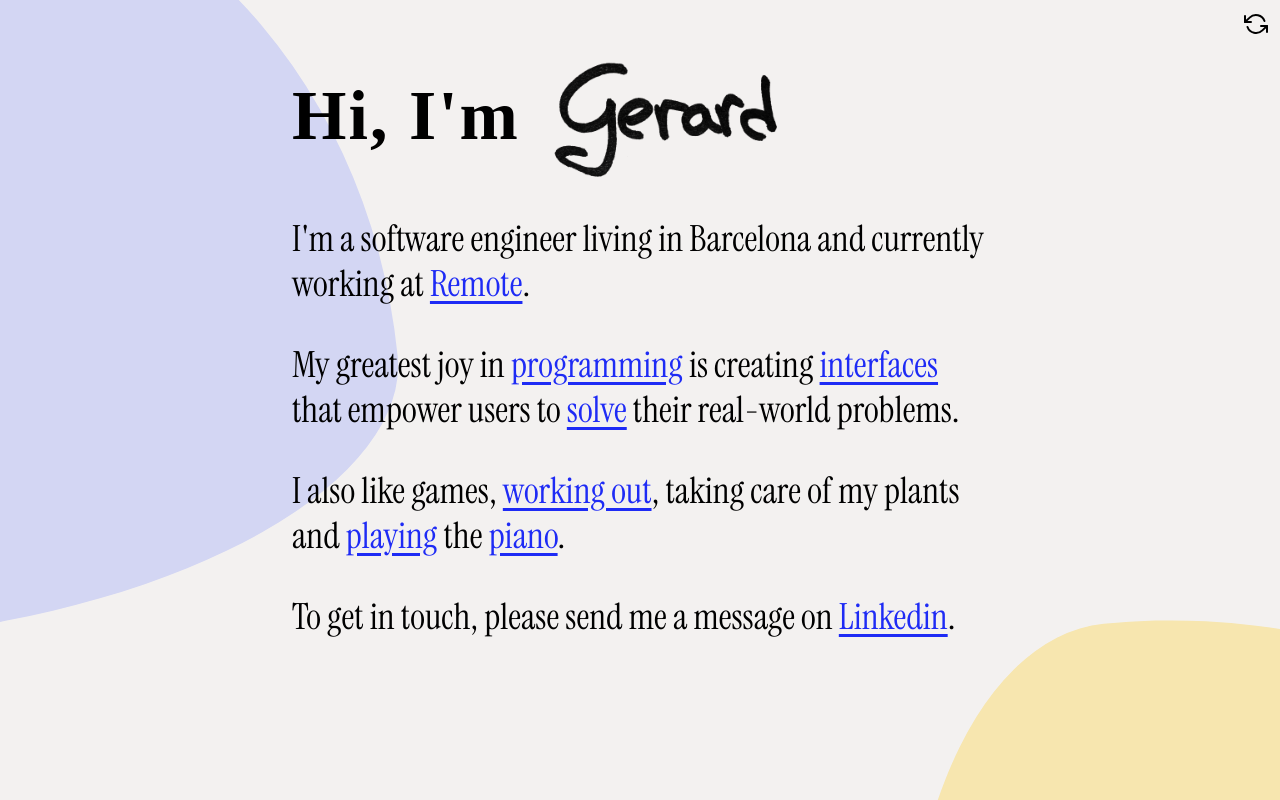
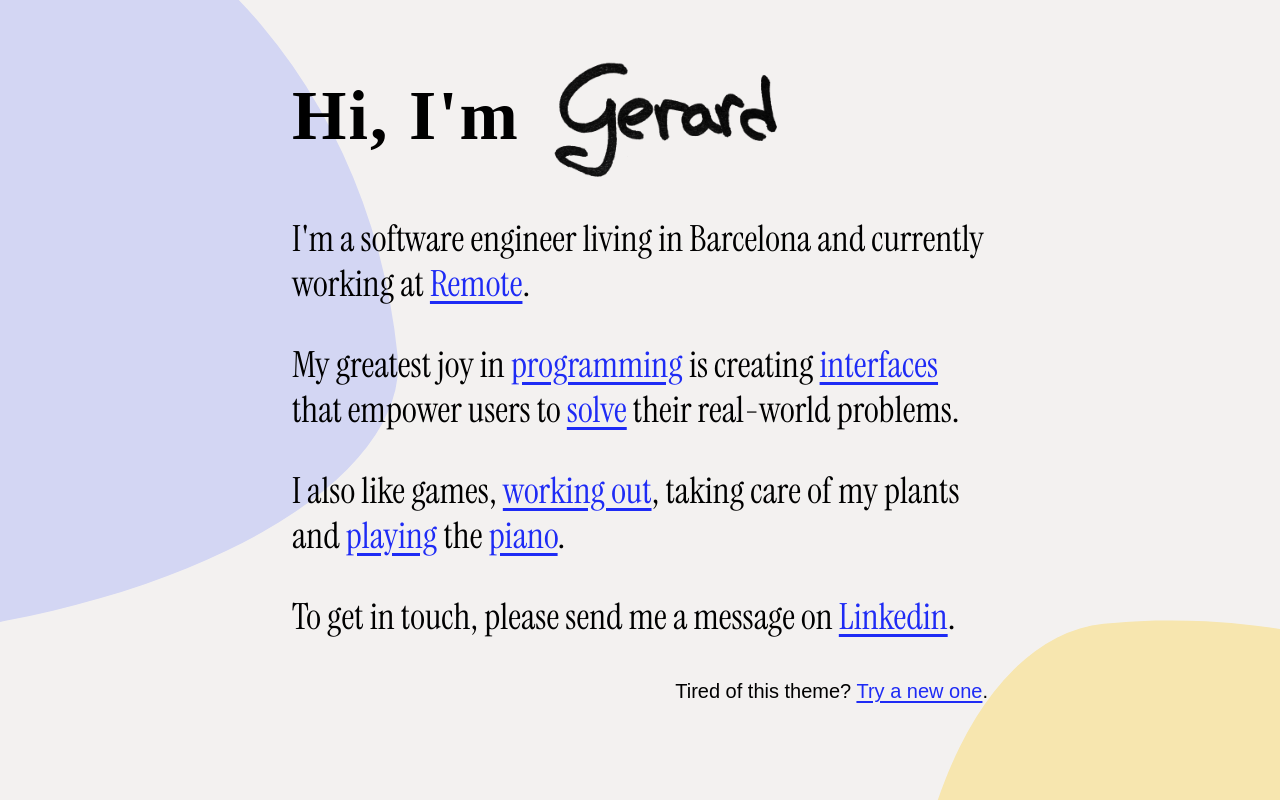
Before and after one commit to gerardabello/personal-site, a Next.js app: page / in a window 1280 px wide. Built offline with nearby package versions, Linux system fonts and the light colour scheme; a web font is replaced by a local one; what spring-animation-keyframes would draw is missing.

Commit message:
text change theme

```diff
--- a/src/home.js
+++ b/src/home.js
@@ -1,10 +1,6 @@
 import React from "react";
 import styled, { keyframes, useTheme } from "styled-components";
 import { generateKeyframes } from "spring-animation-keyframes";
-
-import RefreshIcon from "./refresh-icon";
-
-
 
 const appearBottom = keyframes`${generateKeyframes(
   [
@@ -34,18 +30,6 @@ const Root = styled.div`
   flex-direction: column;
   align-items: center;
   justify-content: center;
-`;
-
-const ChangeThemeButton = styled.div`
-  height: 48px;
-  width: 48px;
-  position: fixed;
-  top: 0;
-  right: 0;
-  display: flex;
-  align-items: center;
-  justify-content: center;
-  color: ${(p) => p.theme.text};
 `;
 
 const TitleWrapper = styled.div`
@@ -134,6 +118,23 @@ const Paragraph = styled.p`
     `}
 `;
 
+const SmallParagraph = styled(Paragraph)`
+  margin-top: 2em;
+  font-size: 20px;
+  text-align: right;
+  font-family: "Roobert", sans-serif;
+
+  a {
+    text-decoration: underline;
+    text-decoration-thickness: 2px;
+    text-underline-offset: 3px;
+  }
+
+  @media (max-width: 425px) {
+    font-size: 16px;
+  }
+`;
+
 const About = styled.div`
   animation: ${appearBottom} 3s linear 1s backwards;
   margin-top: 3em;
@@ -153,9 +154,6 @@ const NomImg = styled.img`
 const Home = ({ onChangeTheme }) => {
   return (
     <Root>
-      <ChangeThemeButton onClick={onChangeTheme}>
-        <RefreshIcon />
-      </ChangeThemeButton>
       <TitleWrapper>
         <Title>
           Hi, I&apos;m <NomImg alt="Gerard" src="/assets/imgs/nom.png" />
@@ -190,6 +188,10 @@ const Home = ({ onChangeTheme }) => {
           </a>
           .
         </Paragraph>
+
+        <SmallParagraph>
+          Tired of this theme? <a onClick={onChangeTheme}>Try a new one</a>.
+        </SmallParagraph>
       </About>
     </Root>
   );
--- a/src/refresh-icon.js
+++ /dev/null
@@ -1,16 +0,0 @@
-export default () => (
-  <svg
-    width="24"
-    height="24"
-    viewBox="0 0 24 24"
-    fill="none"
-    stroke="currentColor"
-    strokeWidth="2"
-    strokeLinecap="round"
-    strokeLinejoin="round"
-  >
-    <polyline points="1 4 1 10 7 10" />
-    <polyline points="23 20 23 14 17 14" />
-    <path d="M20.49 9A9 9 0 0 0 5.64 5.64L1 10m22 4l-4.64 4.36A9 9 0 0 1 3.51 15" />
-  </svg>
-);
```
